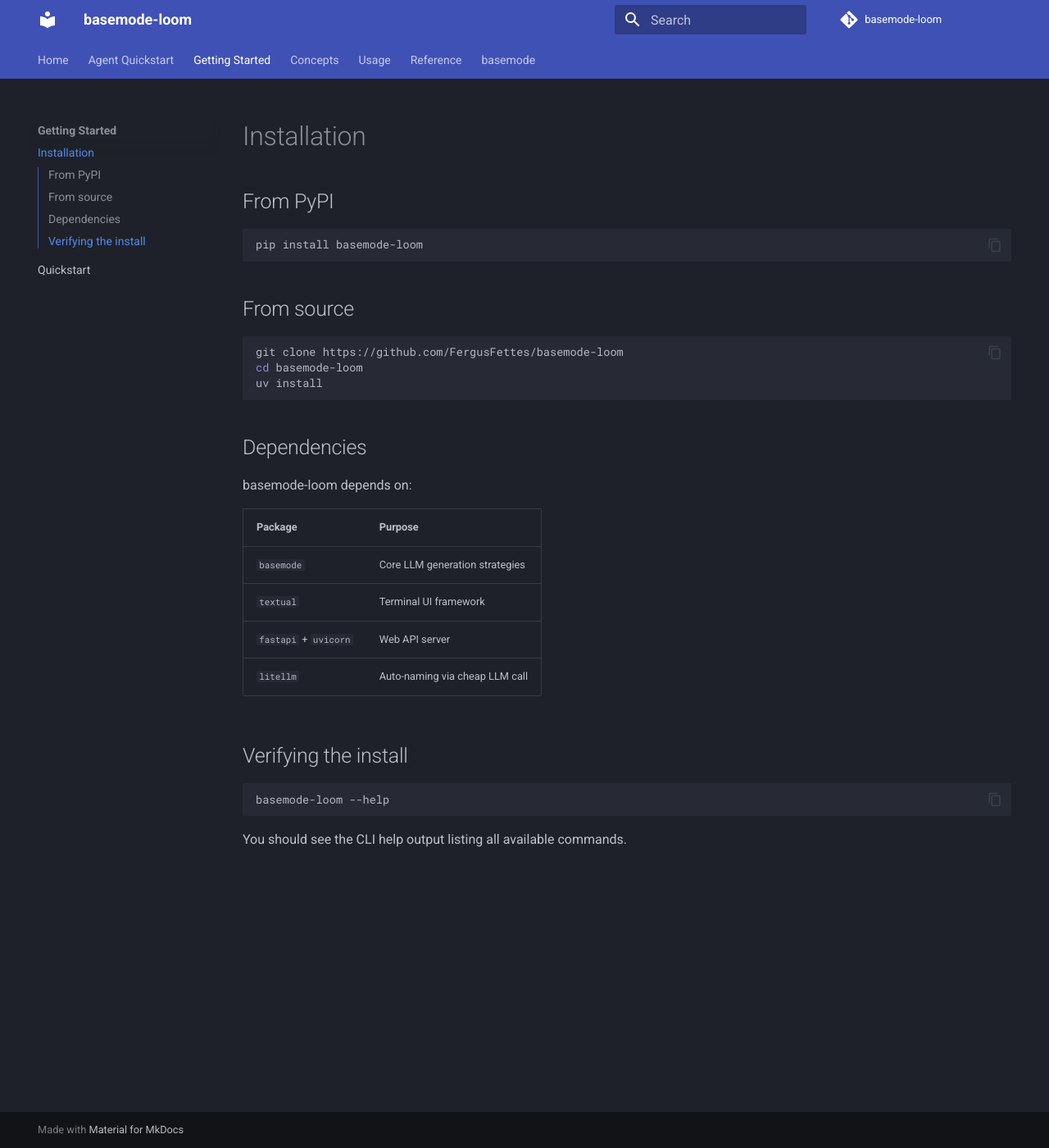
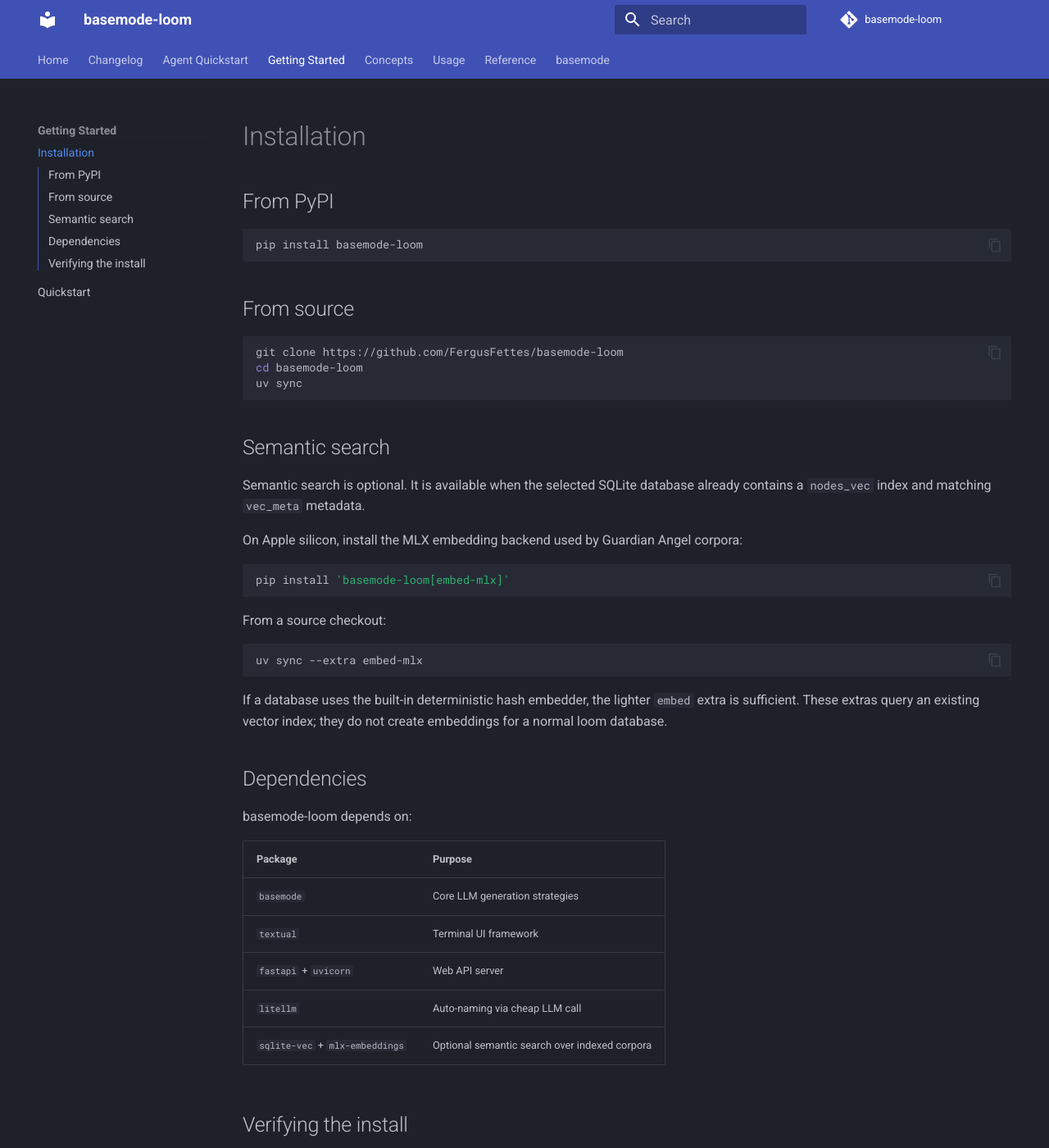
Before and after one commit to FergusFettes/basemode-loom, an MkDocs documentation site: the page built from docs/getting-started/Installation.md, in a window 1280 px wide and 1400 px high. Shown: the whole window at 82% size. Built offline with MkDocs 1.6.1 and Material for MkDocs 9.7.7, drawn with Linux system fonts in a browser that asks for light colours; comment, search, counter and statistics services are not loaded.

Commit message:
Document search and recent changes

````diff
--- a/docs/getting-started/Installation.md
+++ b/docs/getting-started/Installation.md
@@ -11,8 +11,30 @@
 ```bash
 git clone https://github.com/FergusFettes/basemode-loom
 cd basemode-loom
-uv install
+uv sync
 ```
+
+## Semantic search
+
+Semantic search is optional. It is available when the selected SQLite database
+already contains a `nodes_vec` index and matching `vec_meta` metadata.
+
+On Apple silicon, install the MLX embedding backend used by Guardian Angel
+corpora:
+
+```bash
+pip install 'basemode-loom[embed-mlx]'
+```
+
+From a source checkout:
+
+```bash
+uv sync --extra embed-mlx
+```
+
+If a database uses the built-in deterministic hash embedder, the lighter
+`embed` extra is sufficient. These extras query an existing vector index; they
+do not create embeddings for a normal loom database.
 
 ## Dependencies
 
@@ -24,6 +46,7 @@
 | `textual` | Terminal UI framework |
 | `fastapi` + `uvicorn` | Web API server |
 | `litellm` | Auto-naming via cheap LLM call |
+| `sqlite-vec` + `mlx-embeddings` | Optional semantic search over indexed corpora |
 
 ## Verifying the install
 
--- a/mkdocs.yml
+++ b/mkdocs.yml
@@ -36,6 +36,7 @@
 
 nav:
   - Home: index.md
+  - Changelog: https://github.com/FergusFettes/basemode-loom/blob/main/CHANGELOG.md
   - Agent Quickstart: Agent Quickstart.md
   - Getting Started:
     - Installation: getting-started/Installation.md
@@ -46,6 +47,7 @@
   - Usage:
     - CLI Reference: usage/CLI Reference.md
     - TUI Guide: usage/TUI Guide.md
+    - Configuration: usage/Configuration.md
     - Python API: usage/Python API.md
     - Web Server: usage/Web Server.md
   - Reference:
````
Also changed, not shown: CHANGELOG.md (added, +44 -0 lines), README.md (+17 -0 lines), docs/usage/TUI Guide.md (+29 -2 lines), 4 other files.
